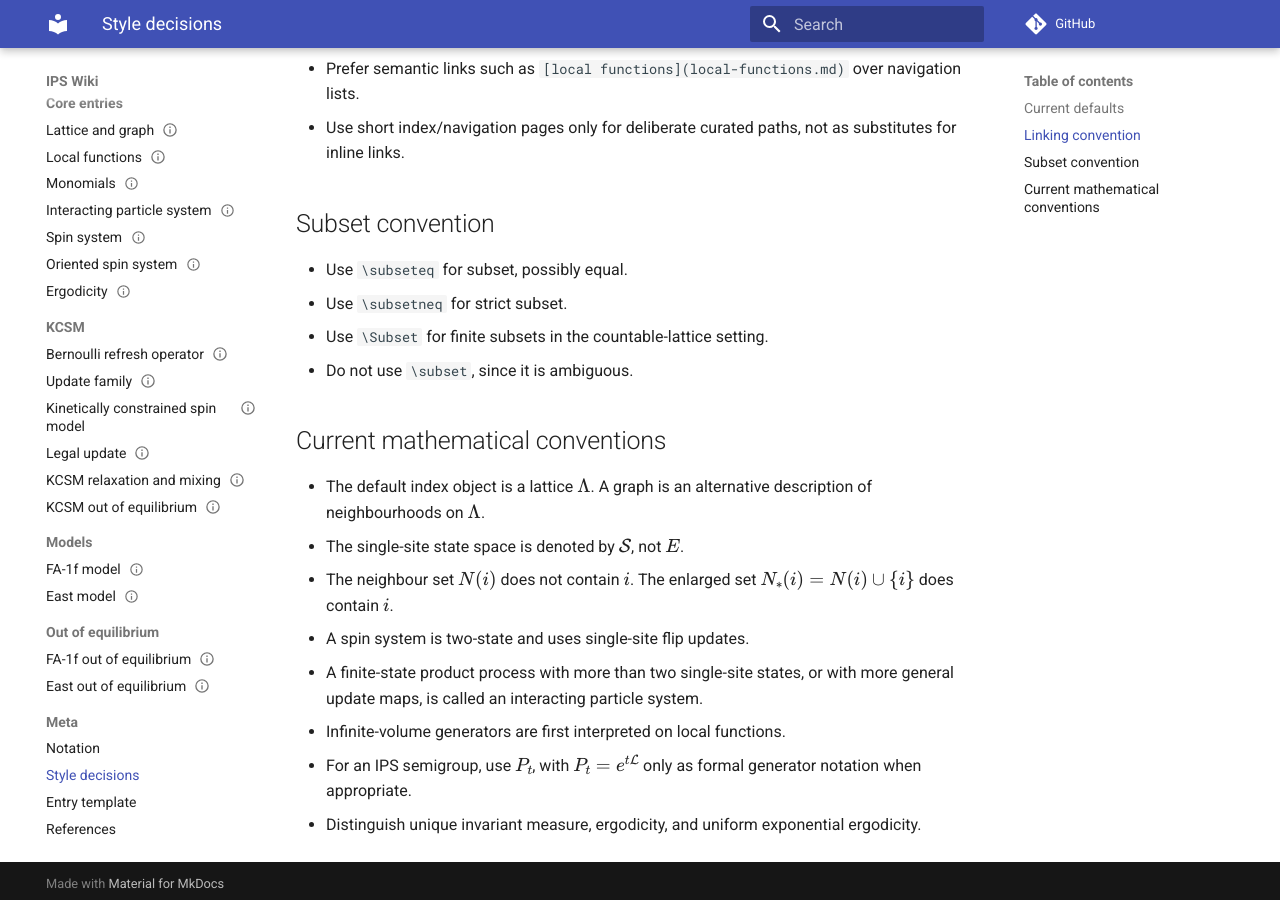
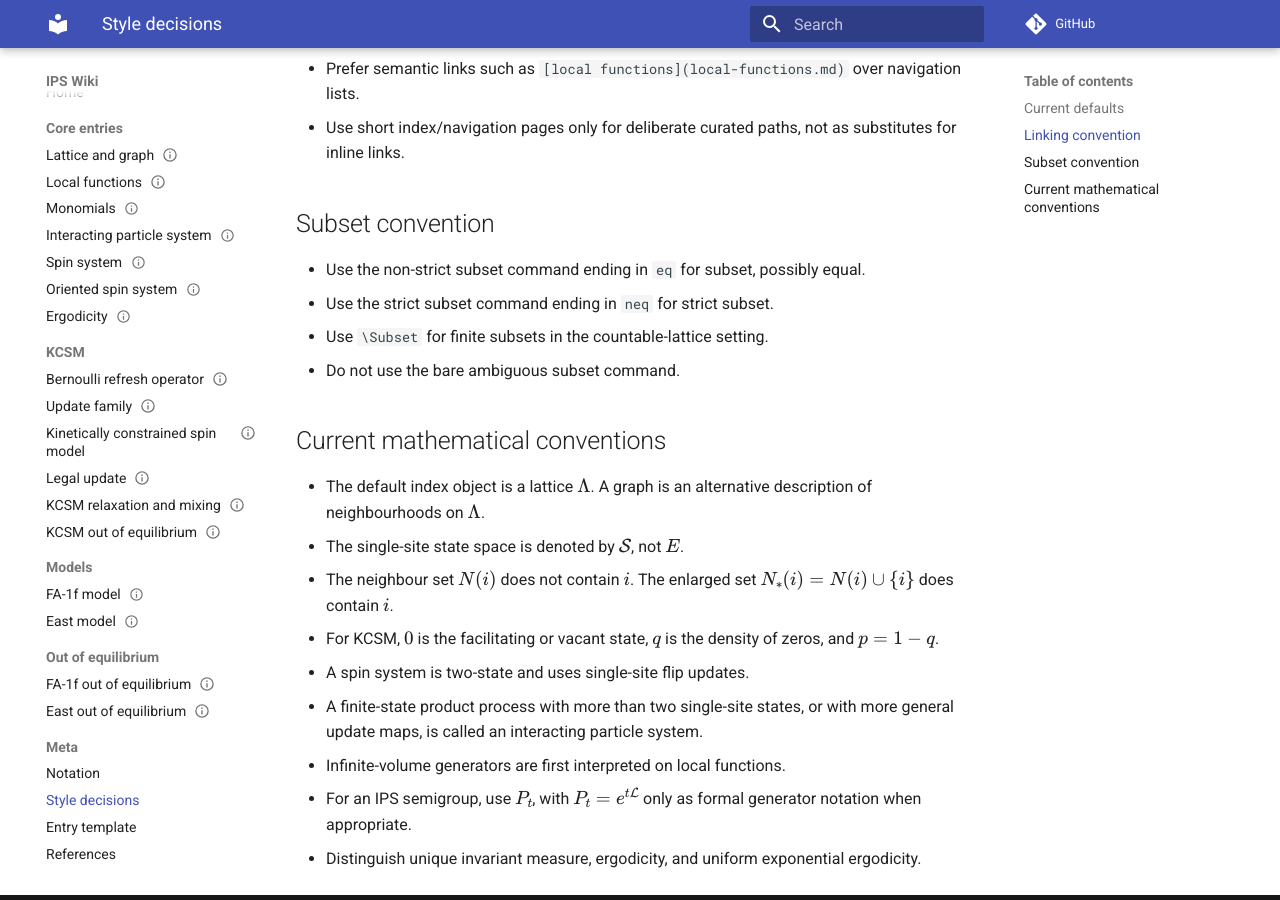
Before and after one commit to maciejgluchowski86-beep/ips-wiki, an MkDocs documentation site: the page built from docs/meta/style-decisions.md, in a window 1280 px wide and 900 px high, scrolled down 837 px. Built offline with MkDocs 1.6.1 and Material for MkDocs 9.7.7, drawn with Linux system fonts in a browser that asks for light colours; comment, search, counter and statistics services are not loaded.

Commit message:
Use safe subset wording in style decisions

```diff
--- a/docs/meta/style-decisions.md
+++ b/docs/meta/style-decisions.md
@@ -29,16 +29,17 @@ This page records durable style choices for the public IPS wiki.
 
 ## Subset convention
 
-- Use `\subseteq` for subset, possibly equal.
-- Use `\subsetneq` for strict subset.
+- Use the non-strict subset command ending in `eq` for subset, possibly equal.
+- Use the strict subset command ending in `neq` for strict subset.
 - Use `\Subset` for finite subsets in the countable-lattice setting.
-- Do not use `\subset`, since it is ambiguous.
+- Do not use the bare ambiguous subset command.
 
 ## Current mathematical conventions
 
 - The default index object is a lattice \(\Lambda\). A graph is an alternative description of neighbourhoods on \(\Lambda\).
 - The single-site state space is denoted by \(\mathcal S\), not \(E\).
 - The neighbour set \(N(i)\) does not contain \(i\). The enlarged set \(N_*(i)=N(i)\cup\{i\}\) does contain \(i\).
+- For KCSM, \(0\) is the facilitating or vacant state, \(q\) is the density of zeros, and \(p=1-q\).
 - A spin system is two-state and uses single-site flip updates.
 - A finite-state product process with more than two single-site states, or with more general update maps, is called an interacting particle system.
 - Infinite-volume generators are first interpreted on local functions.
```
